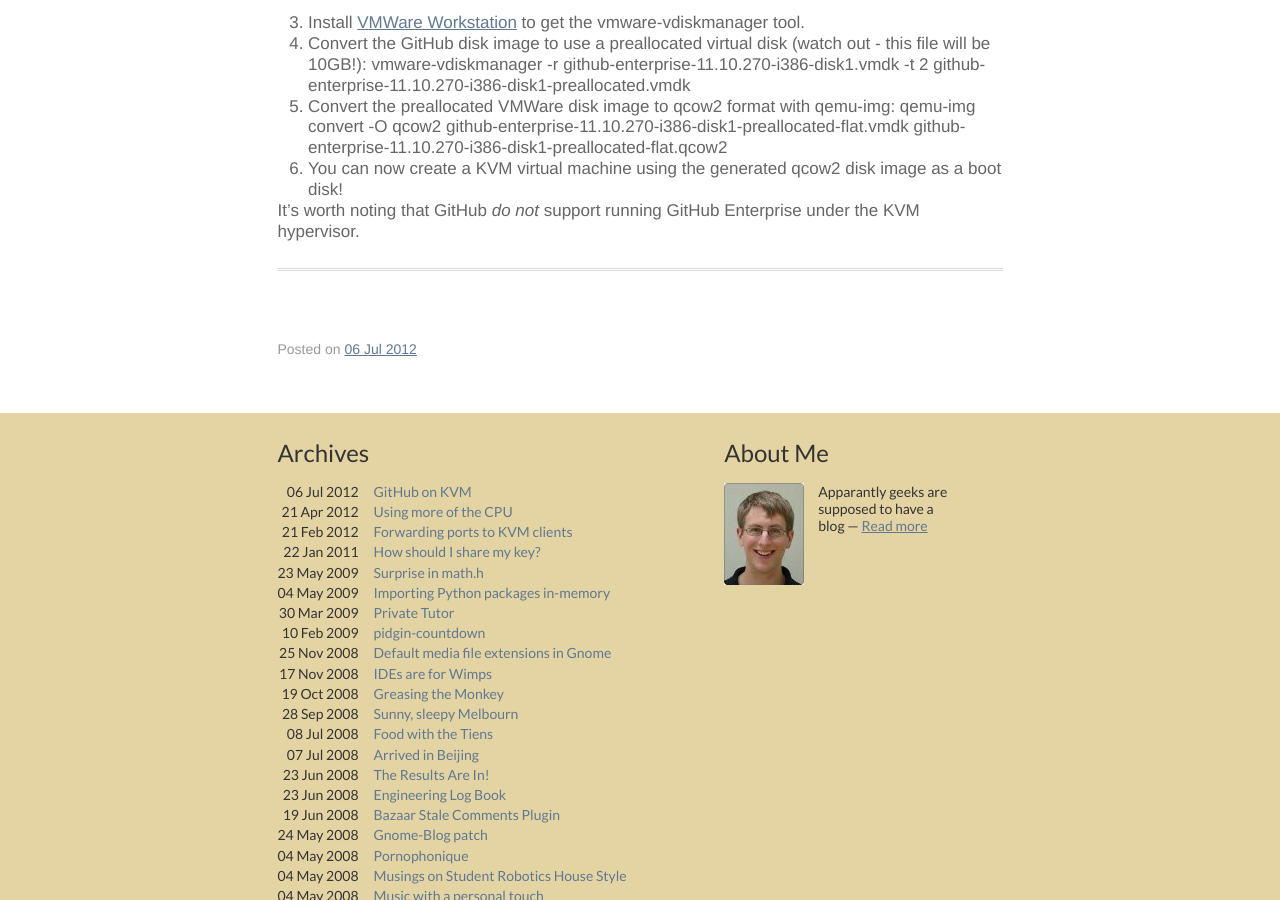
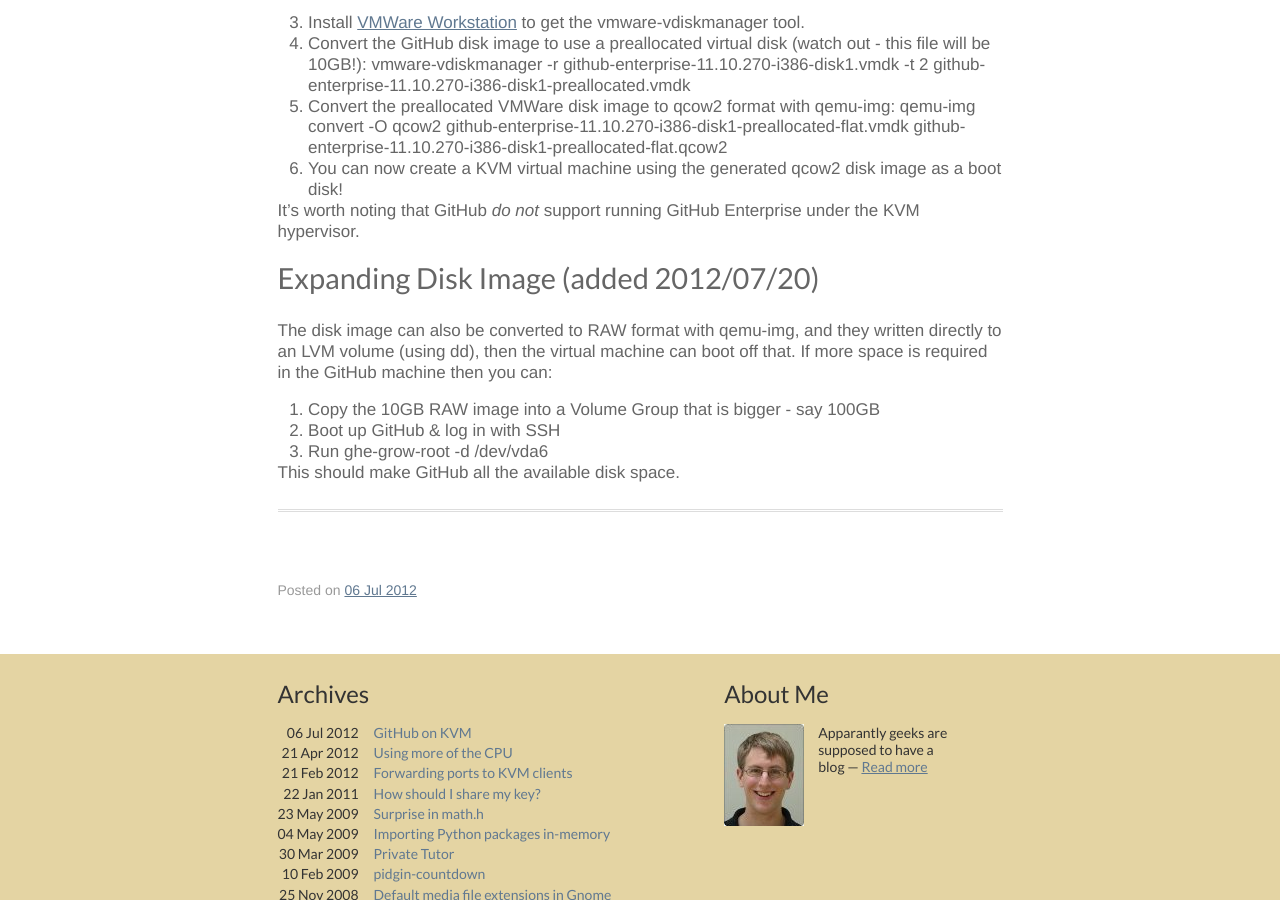
Before and after one commit to engie/engie.github.io, a Jekyll site: the page built from _posts/2012-07-06-GitHub-on-KVM.markdown, in a window 1280 px wide and 900 px high, scrolled down 539 px. Built offline with Jekyll 4.4.1, drawn with Linux system fonts in a browser that asks for light colours; Markdown is read by kramdown in place of the engine named in the settings; comment, search, counter and statistics services are not loaded.

Commit message:
Add notes on expanding disk images

```diff
--- a/_posts/2012-07-06-GitHub-on-KVM.markdown
+++ b/_posts/2012-07-06-GitHub-on-KVM.markdown
@@ -19,3 +19,11 @@ title: GitHub on KVM
 1. You can now create a KVM virtual machine using the generated qcow2 disk image as a boot disk!
 
 It's worth noting that GitHub *do not* support running GitHub Enterprise under the KVM hypervisor.
+
+### Expanding Disk Image (added 2012/07/20)
+The disk image can also be converted to RAW format with qemu-img, and they written directly to an LVM volume (using dd), then the virtual machine can boot off that. If more space is required in the GitHub machine then you can:
+1. Copy the 10GB RAW image into a Volume Group that is bigger - say 100GB
+1. Boot up GitHub & log in with SSH
+1. Run ghe-grow-root -d /dev/vda6
+
+This should make GitHub all the available disk space.
```
